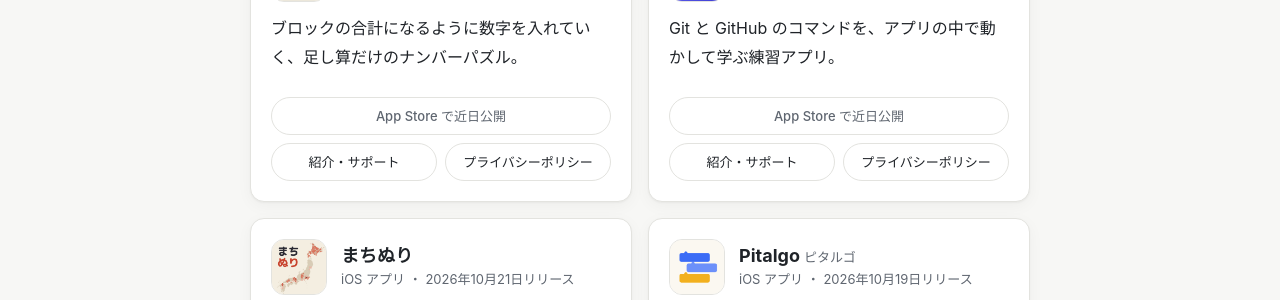
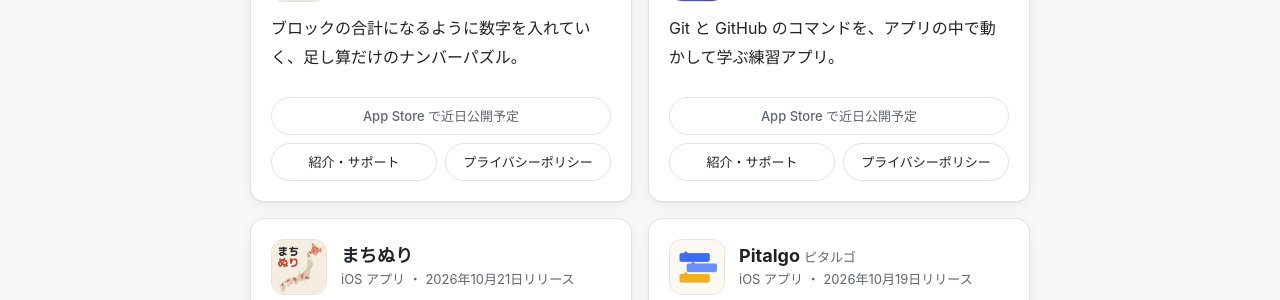
Before and after one commit to tsutsumi03/tsutsumi03.github.io, a Jekyll site: the page built from index.html, in a window 1280 px wide. Shown: the part 671-971 px from the top of the page. Built offline with Jekyll 4.4.1, drawn with Linux system fonts in a browser that asks for light colours.

Commit message:
change: 未公開バッジの文言を「近日公開予定」にする
Co-Authored-By: Claude Sonnet 5.5 <noreply@anthropic.com>

```diff
--- a/_data/apps.yml
+++ b/_data/apps.yml
@@ -3,7 +3,7 @@
 # links の url は、このサイト内なら / から始まるパス、外部なら https:// から始まる URL。
 # icon はアプリアイコン (assets/icons/ に 192px 程度の PNG を置く)。
 # site は Web サービスの URL。
-# store は App Store の URL。まだ公開していないアプリは空にすると「近日公開」と表示する。
+# store は App Store の URL。まだ公開していないアプリは空にすると「近日公開予定」と表示する。
 # 並びは新しい順 (未公開のアプリは一番新しい扱いで先頭)。同じ種別の中でもこの順に並ぶ。
 # released は App Store での公開日 (YYYY-MM-DD)。公開済みのものだけ入れると、一覧に表示される。
 
--- a/_layouts/default.html
+++ b/_layouts/default.html
@@ -45,7 +45,7 @@
       {%- if app.store and app.store != '' %}
       <a class="button button-primary" href="{{ app.store }}">App Store で見る</a>
       {%- else %}
-      <span class="badge">App Store で近日公開</span>
+      <span class="badge">App Store で近日公開予定</span>
       {%- endif %}
       {%- endif %}
     </div>
--- a/index.html
+++ b/index.html
@@ -29,7 +29,7 @@ title: "tsutsumi's products"
         {%- elsif app.store and app.store != '' %}
         <a class="button button-primary" href="{{ app.store }}">App Store</a>
         {%- else %}
-        <span class="badge">App Store で近日公開</span>
+        <span class="badge">App Store で近日公開予定</span>
         {%- endif %}
         <div class="app-links">
           {%- for link in app.links %}
```
